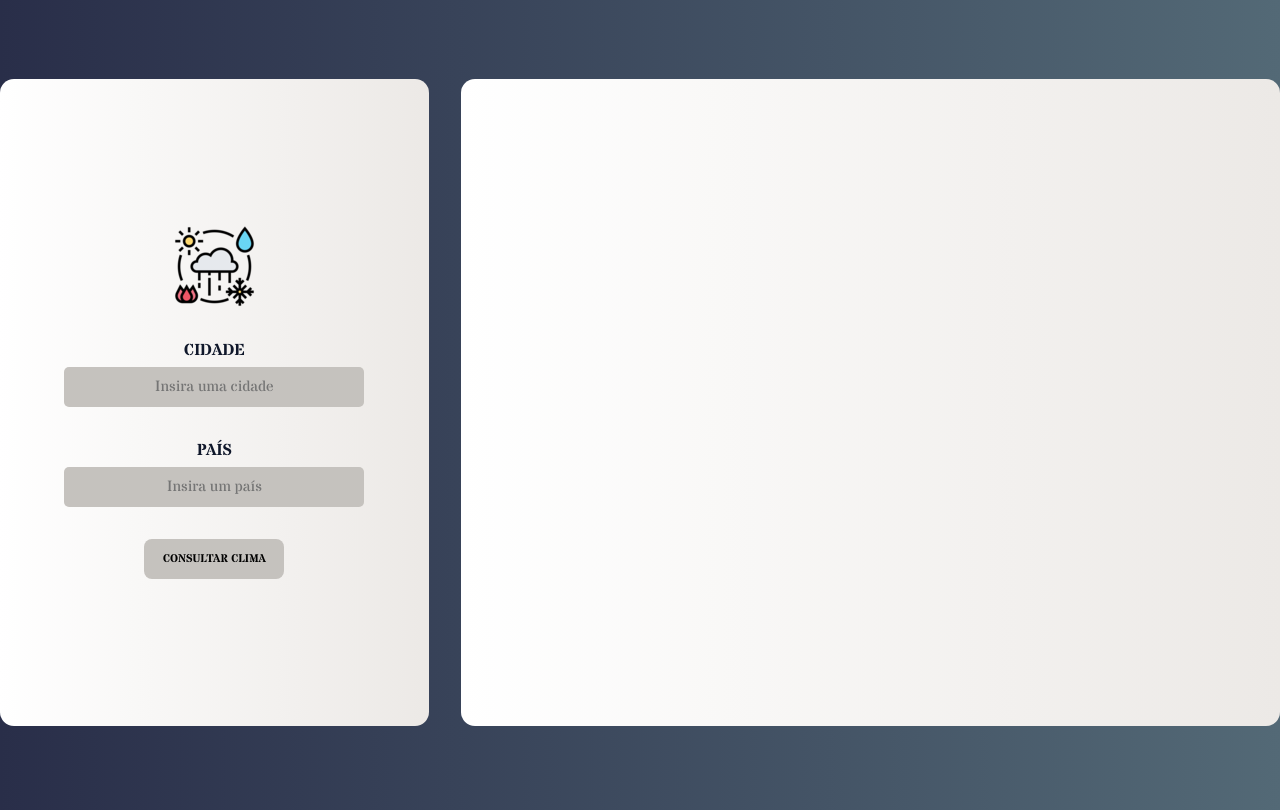
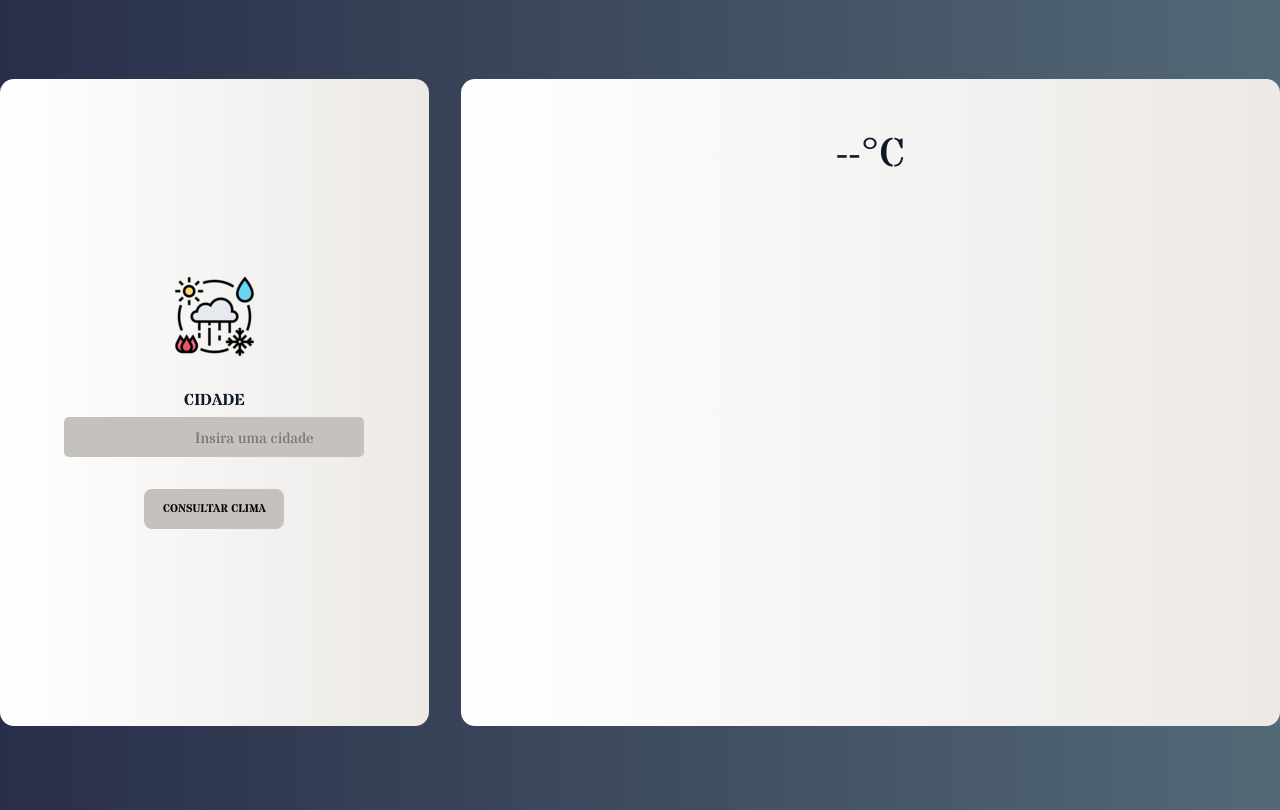
Before and after one commit to devcristianhr/Clima-Tempo, a plain HTML site: page index.html in a window 1280 px wide. Shown: the part 99-909 px from the top of the page. Drawn offline with nearby package versions, Linux system fonts and the light colour scheme.

Commit message:
atualversion
voltei

```diff
--- a/index.html
+++ b/index.html
@@ -6,8 +6,6 @@
     <meta http-equiv="X-UA-Compatible" content="ie=edge">
     <link rel="stylesheet" href="./styles/reset.css">
     <link rel="stylesheet" href="styles/style.css">
-
-
     <title>Clima Tempo</title>
 </head>
 <body>
@@ -19,24 +17,26 @@
     </header>
     <main>
         <div class="entrada__saida-container">
-
             <div class="entradas">
                 <img src="./assets/clima (1).png" alt="">
                 <div class="entrada__cidade">
                     <label for="InputCity" id="campo__cidade">CIDADE</label>
                     <input type="text" name="InputCity" id="input__cidade" placeholder="Insira uma cidade">
                 </div>
-                <div class="entrada__pais">
-                    <label for="InputCountry" id="campo__pais">PAÍS</label>
-                    <input type="text" name="InputCountry" id="input__pais" placeholder="Insira um país">
-                </div>
-                <button class="botao__consulta">CONSULTAR CLIMA</button>
+                <button class="botao__consulta" onclick="getWeather()">CONSULTAR CLIMA</button>
             </div>
 
             <div class="saida__de__dados">
+                <div class="saida__atual">
+                    <span class="grau__imagem-atual" id="currentTemp">--°C <img src="" alt="" id="weatherIcon"></span>
+                </div>
+                <div class="saida__proximos-dias" id="forecastDays">
 
+                </div>
             </div>
         </div>
     </main>
+
+    <script src="./script.js"></script>
 </body>
 </html>
--- /dev/null
+++ b/script.js
@@ -0,0 +1,27 @@
+async function getWeather() {
+    const city = document.getElementById('input__cidade').value;
+    const apiKey = `226526562a869a8a5fe2a8a90985c054`;
+    const url = `https://api.openweathermap.org/data/2.5/weather?q=${city}&appid=${apiKey}&units=metric&lang=pt_br`;
+
+    try {
+        const response = await fetch(url);
+        const data = await response.json();
+
+        if (data.cod !== 200) {
+            alert(data.message);
+            return;
+        }
+
+        document.getElementById('currentTemp').innerText = `${data.main.temp}°C`;
+        document.getElementById('weatherIcon').src = `https://openweathermap.org/img/wn/${data.weather[0].icon}.png`;
+        document.getElementById('weatherIcon').alt = data.weather[0].description;
+
+        const description = data.weather[0].description;
+        const localTime = new Date().toLocaleTimeString('pt-BR', { timeZone: data.timezone });
+
+        document.getElementById('weatherDesc').innerText = `${description}, ${localTime}`;
+
+    } catch (error) {
+        console.error('Erro capturado:', error);
+    }
+}
--- a/styles/style.css
+++ b/styles/style.css
@@ -1,7 +1,7 @@
 @import url('https://fonts.googleapis.com/css2?family=Inconsolata:wght@200..900&family=Righteous&family=Stardos+Stencil:wght@400;700&display=swap');
 
 body{
-    background: #536976;  /* fallback for old browsers */
+    background: #536976;
     background: -webkit-linear-gradient(to right, #292E49, #536976);
     background: linear-gradient(to right, #292E49, #536976);
 }
@@ -68,15 +68,7 @@ main{
     font-weight: 700;
     gap: 0.4rem;
 }
-.entrada__pais{
-    display: flex;
-    flex-direction: column;
-    color: #0f172a;
-    font-family: "Stardos Stencil", system-ui;
-    font-weight: 700;
-    gap: 0.4rem;
 
-}
 
 .botao__consulta{
     width: 140px;
@@ -99,24 +91,11 @@ main{
     width: 300px;
     height: 40px;
     font-family: "Stardos Stencil", system-ui;
+    font-size: 21px;
+    padding-left: 5rem;
 }
 
 #input__cidade::placeholder{
-    text-align: center;
-    font-family: "Stardos Stencil", system-ui;
-    font-size: 15px;
-}
-
-#input__pais{
-    border: none;
-    border-radius: 5px;
-    background-color:#c5c2be;
-    width: 300px;
-    height: 40px;
-    font-family: "Stardos Stencil", system-ui;
-}
-
-#input__pais::placeholder{
     text-align: center;
     font-family: "Stardos Stencil", system-ui;
     font-size: 15px;
@@ -131,3 +110,13 @@ main{
     border-radius: 14px;
     color: #0f172a;
 }
+
+#currentTemp {
+    font-family: "Stardos Stencil", system-ui;
+    font-size: 40px;
+    color: #0f172a;
+    flex-direction: row;
+    justify-content: center;
+    display: flex;
+    padding: 3rem;
+}
```
Also changed, not shown: assets/Parcial.png (added), assets/chuva.png (added), assets/nublado.png (added), assets/sol.png (added).
